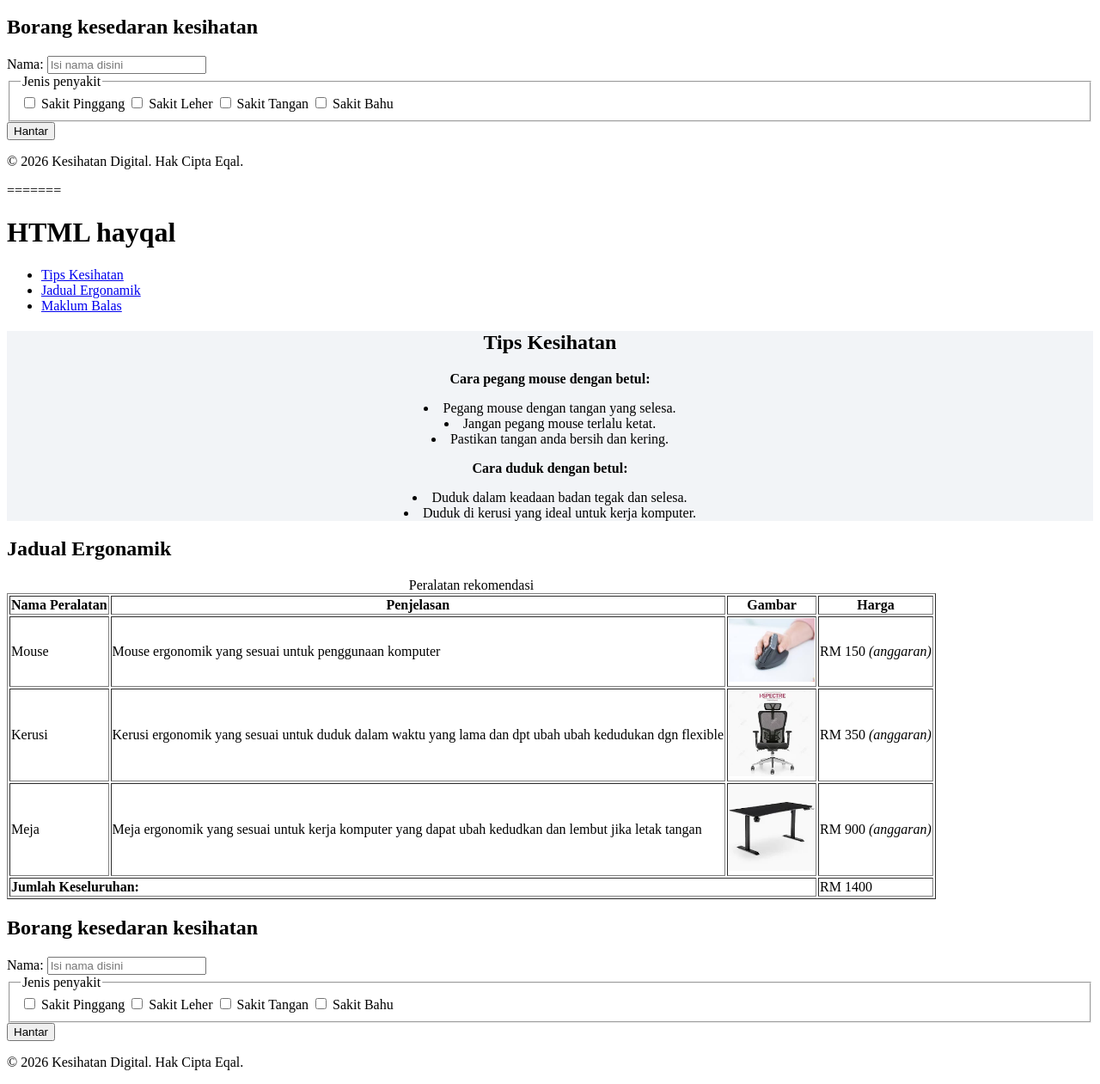
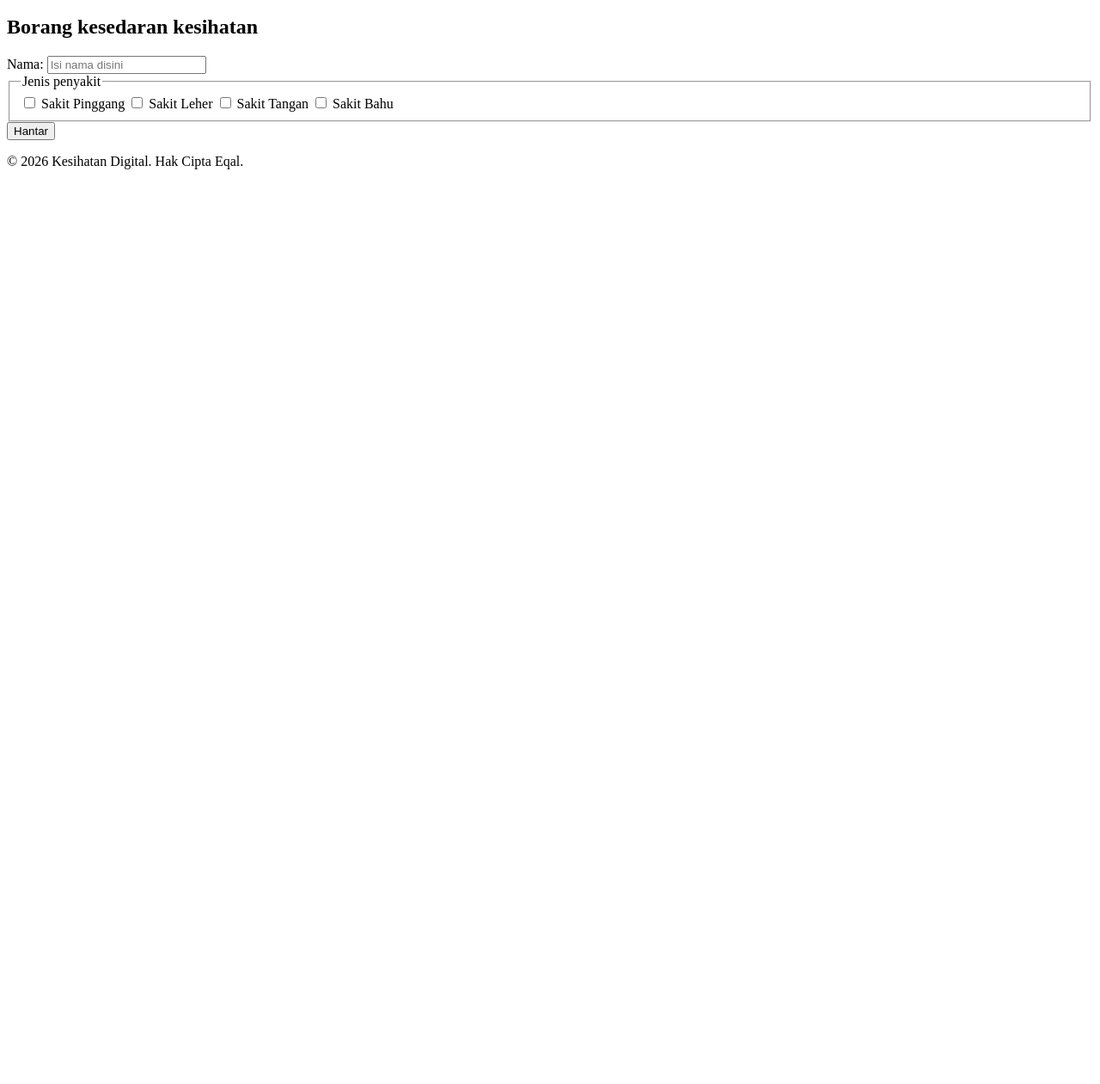
Before and after one commit to HayqalHakimi/Portfolio-Hayqal, a plain HTML site: page HTMl-eqal/index.html in a window 1280 px wide. Shown: the part 817-2078 px from the top of the page at 86% size. After the commit the page ends 1030 px from the top, so only its background shows below. Drawn offline with Linux system fonts and the light colour scheme.

Commit message:
Delete HTML structure from index.html
Removed the entire HTML structure from the file.

```diff
--- a/HTMl-eqal/index.html
+++ b/HTMl-eqal/index.html
@@ -104,111 +104,4 @@
         </footer>
     </main>
 </body>
-
-=======
-<!DOCTYPE html>
-<html lang="en">
-
-<head>
-    <meta charset="UTF-8">
-    <meta name="viewport" content="width=device-width, initial-scale=1.0">
-    <title>Document</title>
-</head>
-
-<body>
-    <header>
-        <h1>HTML hayqal</h1>
-        <nav>
-            <ul>
-                <li><a href="#tips-kesihatan">Tips Kesihatan</a></li>
-                <li><a href="#jadual-ergonamik">Jadual Ergonamik</a></li>
-                <li><a href="#maklum-balas">Maklum Balas</a></li>
-            </ul>
-        </nav>
-    </header>
-
-    <main>
-        <section id="tips-kesihatan">
-            <h2>Tips Kesihatan</h2>
-            <p><strong>Cara pegang mouse dengan betul:</strong></p>
-            <ul>
-                <li>Pegang mouse dengan tangan yang selesa.</li>
-                <li>Jangan pegang mouse terlalu ketat.</li>
-                <li>Pastikan tangan anda bersih dan kering.</li>
-            </ul>
-            <p><strong>Cara duduk dengan betul:</strong></p>
-            <ul>
-                <li>Duduk dalam keadaan badan tegak dan selesa.</li>
-                <li>Duduk di kerusi yang ideal untuk kerja komputer.</li>
-            </ul>
-        </section>
-
-        <section id="jadual-ergonamik">
-            <h2>Jadual Ergonamik</h2>
-            <table border="1">
-                <caption>Peralatan rekomendasi</caption>
-                <tr>
-                    <th>Nama Peralatan</th>
-                    <th>Penjelasan</th>
-                    <th>Gambar</th>
-                    <th>Harga</th>
-                </tr>
-
-                <tr>
-                    <td>Mouse</td>
-                    <td>Mouse ergonomik yang sesuai untuk penggunaan komputer</td>
-                    <td><img src="image/mouse-ergonomik.jpg" alt="Mouse Ergonomik yang bagus" width="100"></td>
-                    <td>RM 150 <em>(anggaran)</em></td>
-                </tr>
-
-                <tr>
-                    <td>Kerusi</td>
-                    <td>Kerusi ergonomik yang sesuai untuk duduk dalam waktu yang lama dan dpt ubah ubah kedudukan dgn
-                        flexible</td>
-                    <td><img src="image/kerusi-ergonomik.jpg" alt="Kerusi ergonomik yang amat selesa" width="100"></td>
-                    <td>RM 350 <em>(anggaran)</em></td>
-                </tr>
-
-                <tr>
-                    <td>Meja</td>
-                    <td>Meja ergonomik yang sesuai untuk kerja komputer yang dapat ubah kedudkan dan lembut jika letak
-                        tangan</td>
-                    <td><img src="image/meja-ergonomik.jpg"
-                            alt="Meja ergonomik yang selesa dapat ubah ubah tinggi rendah" width="100"></td>
-                    <td>RM 900 <em>(anggaran)</em></td>
-                </tr>
-                <tfoot>
-                    <tr>
-                        <td colspan="3"><strong>Jumlah Keseluruhan:</strong></td>
-                        <td>RM 1400</td>
-                    </tr>
-                </tfoot>
-            </table>
-        </section>
-
-        <form>
-            <section id="maklum-balas">
-                <h2>Borang kesedaran kesihatan</h2>
-                <label for="nama-sendiri">Nama: </label>
-                <input type="text" id="nama-sendiri" name="nama-sendiri" placeholder="Isi nama disini" required>
-
-                <fieldset>
-                    <legend>Jenis penyakit</legend>
-                    <input type="checkbox" id="sakit-pinggang" name="jenis-penyakit" value="sakit-pinggang">
-                    <label for="sakit-pinggang">Sakit Pinggang</label>
-                    <input type="checkbox" id="sakit-leher" name="jenis-penyakit" value="sakit-leher">
-                    <label for="sakit-leher">Sakit Leher</label>
-                    <input type="checkbox" id="sakit-tangan" name="jenis-penyakit" value="sakit-tangan">
-                    <label for="sakit-tangan">Sakit Tangan</label>
-                    <input type="checkbox" id="sakit-bahu" name="jenis-penyakit" value="sakit-bahu">
-                    <label for="sakit-bahu">Sakit Bahu</label>
-                </fieldset>
-            </section>
-            <button type="submit" value="Hantar">Hantar</button>
-        </form>
-        <footer>
-            <p>&copy; 2026 Kesihatan Digital. Hak Cipta Eqal.</p>
-        </footer>
-    </main>
-</body>
 </html>
```
